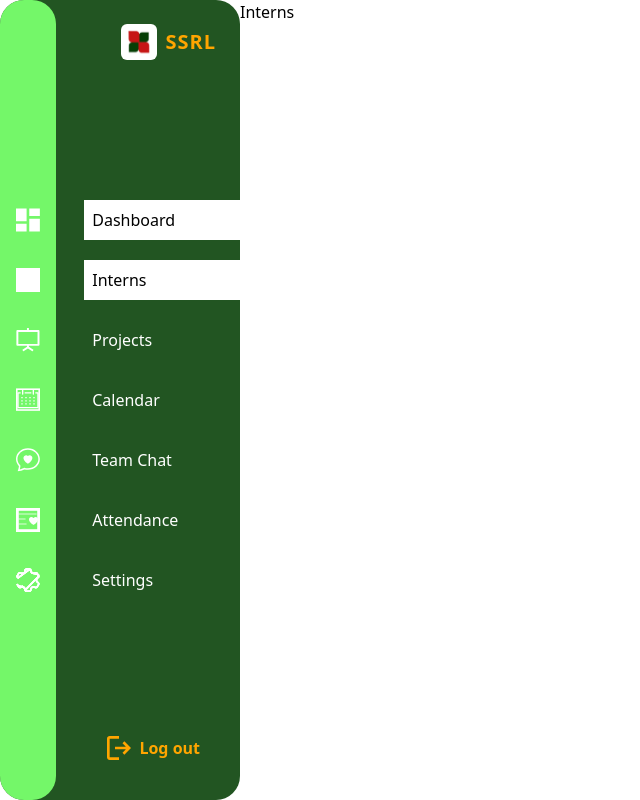
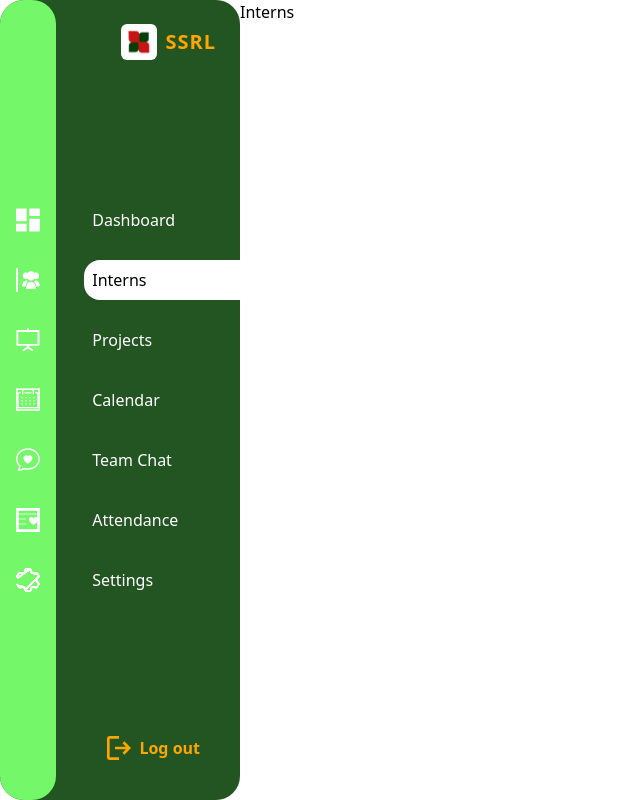
Before and after one commit to SmartSystemLab/SSRL-lab-app, a React (Vite) app: page /home/interns in a window 1280 px wide. Shown: the whole page, without its empty margins (0-640 px from the left). Built offline with nearby package versions, Linux system fonts and the light colour scheme.

Commit message:
commiting again

```diff
--- a/src/App.css
+++ b/src/App.css
@@ -9,5 +9,9 @@
 }
 
 .active {
-  @apply bg-white text-black;
+  @apply bg-white text-black rounded-l-2xl;
 }
+
+.active img {
+  @apply bg-navBg1 rounded-none p-0 border-l-2 border-white pl-1;
+}
--- a/src/components/SideNav.jsx
+++ b/src/components/SideNav.jsx
@@ -26,11 +26,11 @@ const SideNav = () => {
                         [isActive ? "active" : "",].join(" ")
                     }> <img src={Dashboard} alt="dashboard" className="w-6 h-6" />
                 </NavLink>
-                <NavLink to="/home/interns"
+                <NavLink to="interns"
                     className={({ isActive }) =>
                         [isActive ? "active" : "",].join(" ")
-                    }><img src={Interns} alt="interns" className="w-6 h-6" /
-                    ></NavLink>
+                    }><img src={Interns} alt="interns" className="w-6 h-6" />
+                </NavLink>
                 <NavLink to="/projects"><img src={Projects} alt="projects" className="w-6 h-6" /></NavLink>
                 <NavLink to="/calendar"><img src={Calendar} alt="calendar" className="w-6 h-6" /></NavLink>
                 <NavLink to="/team-chat"><img src={TeamChat} alt="team chat" className="w-6 h-6" /></NavLink>
@@ -39,8 +39,8 @@ const SideNav = () => {
             </div>
 
             <div className='w-3/4 flex flex-col py-4 px-0 space-y-5 justify-center items-start min-h-screen'>
-                <NavLink to="/home" className="w-full p-2">Dashboard</NavLink>
-                <NavLink to="/home/interns" className="w-full p-2"> Interns </NavLink>
+                <NavLink to="/home" className="w-full p-2" end>Dashboard</NavLink>
+                <NavLink to="interns" className="w-full p-2"> Interns </NavLink>
                 <NavLink to="/projects" className="w-full p-2"> Projects</NavLink>
                 <NavLink to="/calendar" className="w-full p-2">Calendar </NavLink>
                 <NavLink to="/team-chat" className="w-full p-2">Team Chat</NavLink>
--- a/src/output.css
+++ b/src/output.css
@@ -1049,10 +1049,23 @@ video {
 }
 
 .active {
+  border-top-left-radius: 1rem;
+  border-bottom-left-radius: 1rem;
   --tw-bg-opacity: 1;
   background-color: rgb(255 255 255 / var(--tw-bg-opacity));
   --tw-text-opacity: 1;
   color: rgb(0 0 0 / var(--tw-text-opacity));
+}
+
+.active img {
+  border-radius: 0px;
+  border-left-width: 2px;
+  --tw-border-opacity: 1;
+  border-color: rgb(255 255 255 / var(--tw-border-opacity));
+  --tw-bg-opacity: 1;
+  background-color: rgb(116 247 105 / var(--tw-bg-opacity));
+  padding: 0px;
+  padding-left: 0.25rem;
 }
 
 .hover\:scale-105:hover {
--- a/src/pages/OTP.jsx
+++ b/src/pages/OTP.jsx
@@ -2,7 +2,7 @@ import React, { useState } from 'react'
 import InputError from '../components/InputError';
 
 const OTP = () => {
-  const [otp, setOtp] = useState(new Array(6).fill("")) //state to manage empty array of 6 items #
+  const [otp, setOtp] = useState(new Array(6).fill("")) //state to manage empty array of 6 items
   const [error, setError] = useState(false)
 
   const handleChange = (element, index) => {
@@ -11,7 +11,7 @@ const OTP = () => {
     if (isNaN(element.value)) return false;
 
     // update the otp array
-    setOtp([...otp.map((d, id) => (id === index ? element.value : d))]);
+    setOtp([otp.map((d, id) => (id === index ? element.value : d))]);
 
     console.log(otp)
     if (element.nextSibling) {
@@ -52,7 +52,6 @@ const OTP = () => {
                   onChange={(e) => { handleChange(e.target, index) }}
                   onFocus={(e) => { e.target.select() }}
                 />
-
               )
             })}
           </div>
```
